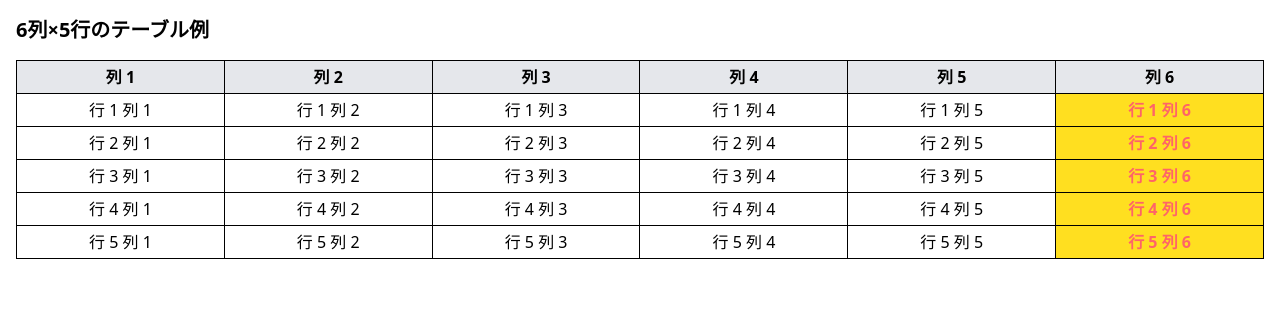
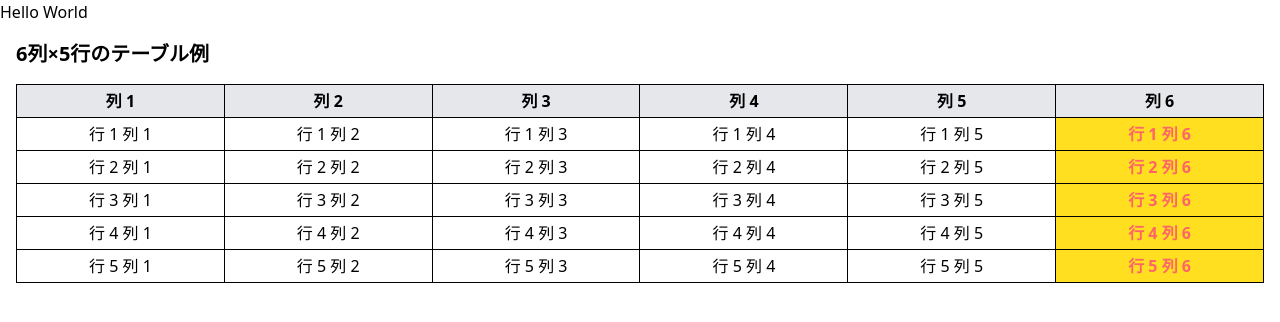
Before and after one commit to ktera-sellca/next-app, a Next.js app: page / in a window 1280 px wide. Shown: the top 322 px of the page. Built offline with nearby package versions, Linux system fonts and the light colour scheme.

Commit message:
UI 追加

```diff
--- a/app/page.tsx
+++ b/app/page.tsx
@@ -1,5 +1,10 @@
 import { TableSample } from "~/components/Table";
 
 export default function Home() {
-  return <TableSample />;
+  return (
+    <>
+      <h1>Hello World</h1>
+      <TableSample />
+    </>
+  );
 }
```
